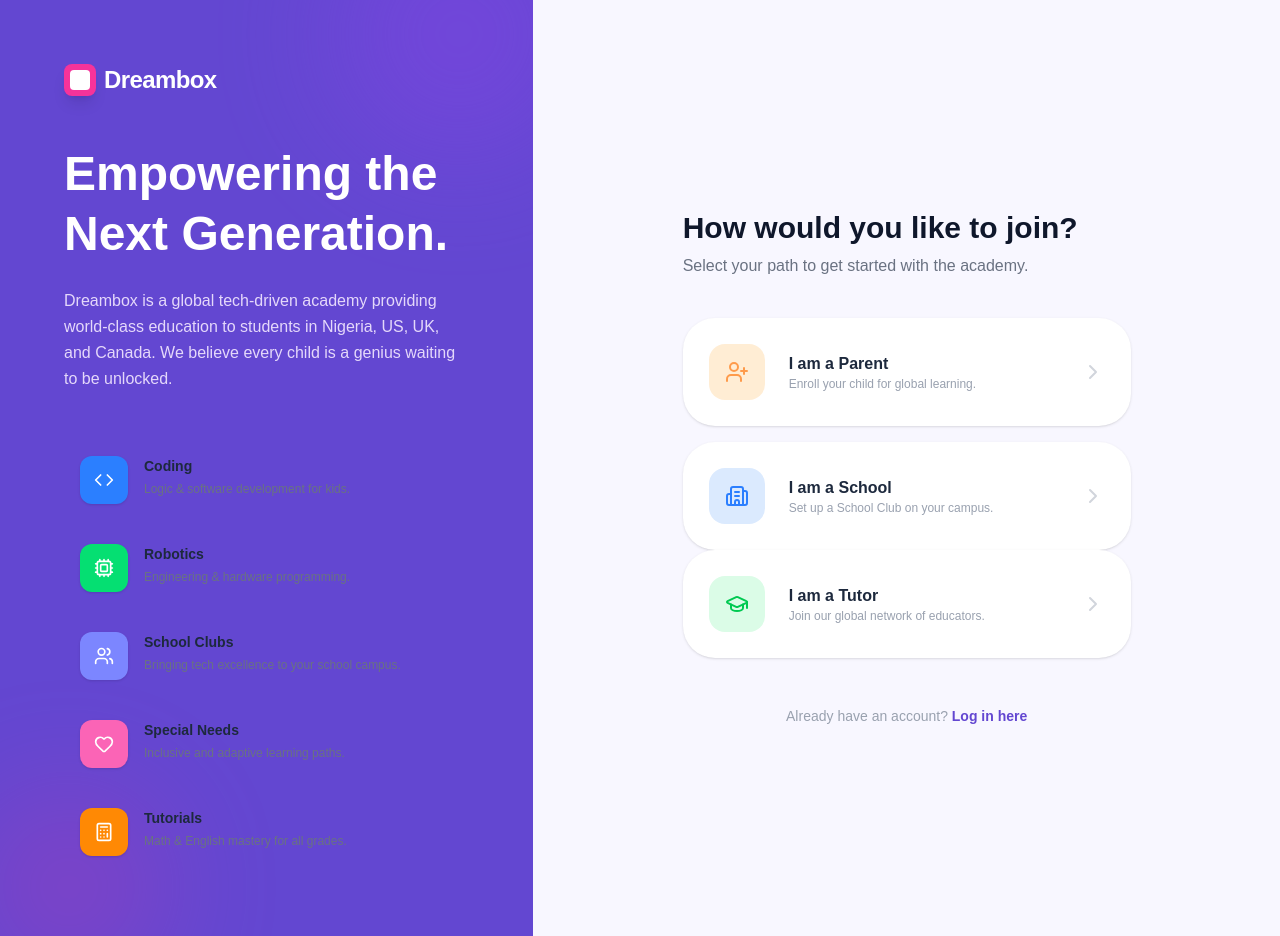
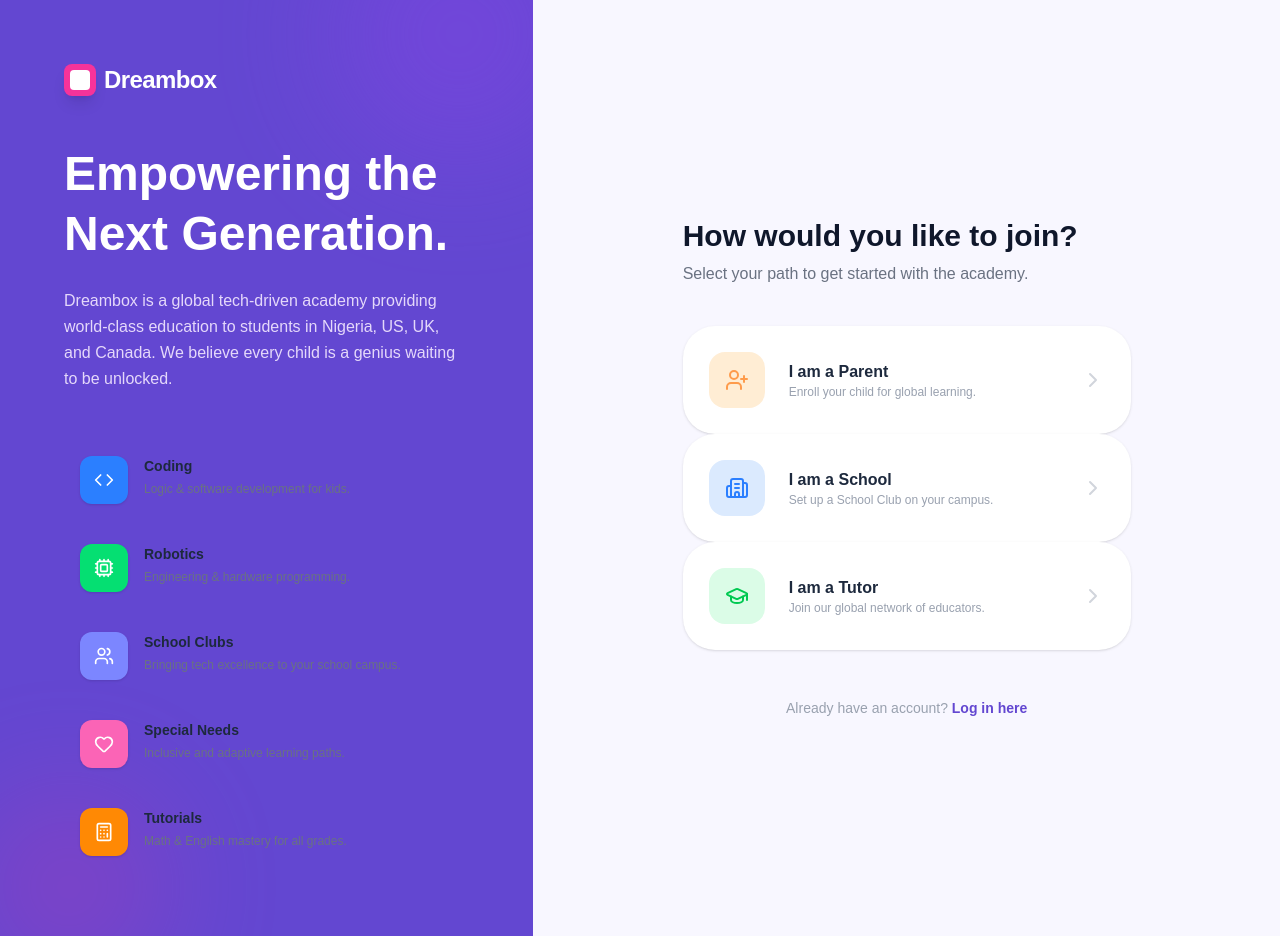
Before and after one commit to Buttons-Tech/dream_box, a Next.js app: page /get-started in a window 1280 px wide. Built offline with nearby package versions, Linux system fonts and the light colour scheme.

Commit message:
fixed parent path

```diff
--- a/app/get-started/page.tsx
+++ b/app/get-started/page.tsx
@@ -101,6 +101,7 @@
 
           <div className="space-y-4">
             {/* Parent Sign Up */}
+            <Link href="/signup/parent" className="w-full">
             <button className="w-full group bg-white border-2 border-transparent hover:border-[#6347D1] p-6 rounded-[2rem] shadow-sm hover:shadow-md transition-all flex items-center justify-between">
               <div className="flex items-center gap-6">
                 <div className="bg-orange-100 text-[#FE9B4B] p-4 rounded-2xl group-hover:bg-[#6347D1] group-hover:text-white transition-colors">
@@ -113,7 +114,7 @@
               </div>
               <ChevronRight className="text-gray-300 group-hover:text-[#6347D1]" />
             </button>
-
+            </Link>
             {/* School Sign Up */}
             <Link href="/get-started/school" className="w-full">
             <button className="w-full group bg-white border-2 border-transparent hover:border-[#6347D1] p-6 rounded-[2rem] shadow-sm hover:shadow-md transition-all flex items-center justify-between">
```
